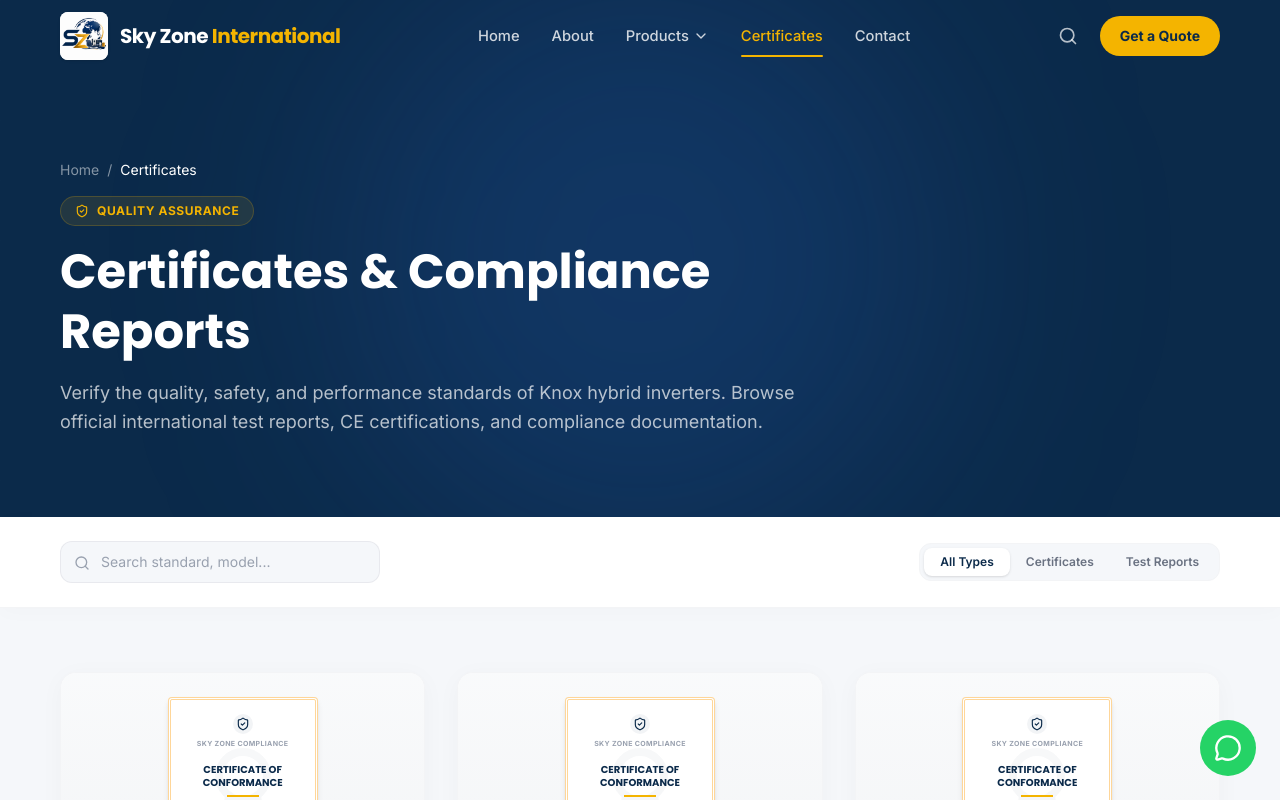
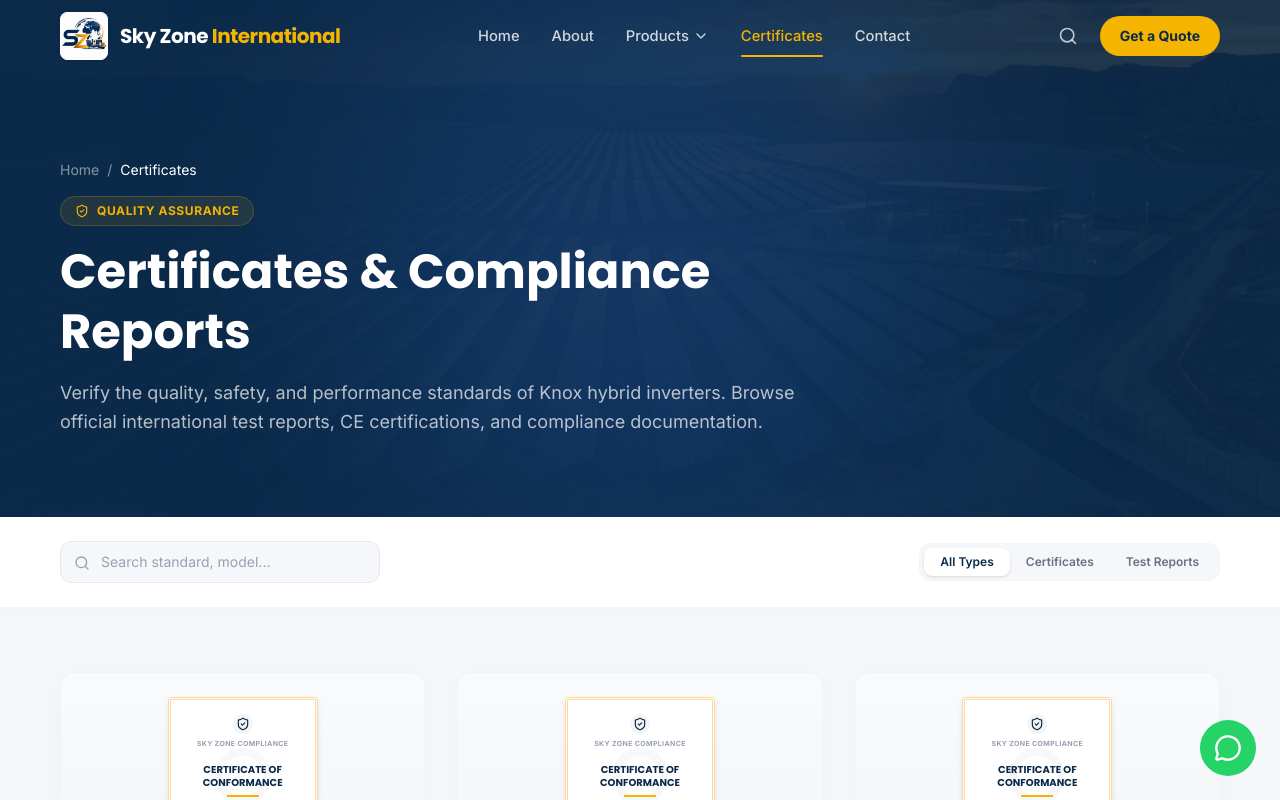
Before and after one commit to hosnemubarak/skyzone_platform, a Next.js app in the folder frontend/: page /certificates in a window 1280 px wide. Shown: the top 800 px of the page. Built offline with nearby package versions, Linux system fonts and the light colour scheme.

Commit message:
feat(pages): add background image hero-bg.png and gradient overlay to about, certificates, contact, and products pages

```diff
--- a/frontend/src/app/about/page.tsx
+++ b/frontend/src/app/about/page.tsx
@@ -36,8 +36,18 @@
   return (
     <>
       {/* Page Hero */}
-      <section className="bg-primary pt-32 pb-16 md:pt-40 md:pb-20">
-        <div className="max-w-[1200px] mx-auto px-5">
+      <section className="relative bg-primary pt-32 pb-16 md:pt-40 md:pb-20 overflow-hidden">
+        {/* Background image */}
+        <Image
+          src="/images/hero-bg.png"
+          alt=""
+          fill
+          className="object-cover opacity-20 pointer-events-none z-0"
+          priority
+        />
+        {/* Gradient overlay */}
+        <div className="absolute inset-0 bg-gradient-to-r from-primary/95 via-primary/80 to-primary/45 z-0" />
+        <div className="relative max-w-[1200px] mx-auto px-5 z-10">
           <div className="flex items-center gap-2 text-white/50 text-sm mb-4">
             <a href="/" className="hover:text-accent transition-colors">Home</a>
             <span>/</span>
--- a/frontend/src/components/certificates/CertificatesPageContent.tsx
+++ b/frontend/src/components/certificates/CertificatesPageContent.tsx
@@ -2,6 +2,7 @@
 
 import { useState, useMemo } from "react";
 import Link from "next/link";
+import Image from "next/image";
 import { FileText, Download, Eye, Search, X, ShieldCheck, Award, FileSpreadsheet } from "lucide-react";
 import ScrollReveal from "@/components/ui/ScrollReveal";
 
@@ -47,11 +48,21 @@
     <>
       {/* Page Hero */}
       <section className="relative bg-primary pt-32 pb-16 md:pt-40 md:pb-20 overflow-hidden">
+        {/* Background image */}
+        <Image
+          src="/images/hero-bg.png"
+          alt=""
+          fill
+          className="object-cover opacity-20 pointer-events-none z-0"
+          priority
+        />
+        {/* Gradient overlay */}
+        <div className="absolute inset-0 bg-gradient-to-r from-primary/95 via-primary/80 to-primary/45 z-0" />
         {/* Background visual details */}
-        <div className="absolute inset-0 hero-grid-pattern opacity-10" />
-        <div className="absolute top-1/2 left-1/2 -translate-x-1/2 -translate-y-1/2 w-[600px] h-[600px] bg-electric/15 rounded-full blur-[120px] pointer-events-none" />
+        <div className="absolute inset-0 hero-grid-pattern opacity-10 z-0" />
+        <div className="absolute top-1/2 left-1/2 -translate-x-1/2 -translate-y-1/2 w-[600px] h-[600px] bg-electric/15 rounded-full blur-[120px] pointer-events-none z-0" />
 
-        <div className="relative max-w-[1200px] mx-auto px-5">
+        <div className="relative max-w-[1200px] mx-auto px-5 z-10">
           <div className="flex items-center gap-2 text-white/50 text-sm mb-4">
             <Link href="/" className="hover:text-accent transition-colors">Home</Link>
             <span>/</span>
--- a/frontend/src/components/contact/ContactPageContent.tsx
+++ b/frontend/src/components/contact/ContactPageContent.tsx
@@ -1,6 +1,7 @@
 "use client";
 
 import { useState, type FormEvent } from "react";
+import Image from "next/image";
 import { MapPin, Phone, Mail, Clock, MessageCircle, Send } from "lucide-react";
 import SocialIcon from "@/components/ui/SocialIcon";
 import ScrollReveal from "@/components/ui/ScrollReveal";
@@ -57,8 +58,18 @@
   return (
     <>
       {/* Page Hero */}
-      <section className="bg-primary pt-32 pb-16 md:pt-40 md:pb-20">
-        <div className="max-w-[1200px] mx-auto px-5">
+      <section className="relative bg-primary pt-32 pb-16 md:pt-40 md:pb-20 overflow-hidden">
+        {/* Background image */}
+        <Image
+          src="/images/hero-bg.png"
+          alt=""
+          fill
+          className="object-cover opacity-20 pointer-events-none z-0"
+          priority
+        />
+        {/* Gradient overlay */}
+        <div className="absolute inset-0 bg-gradient-to-r from-primary/95 via-primary/80 to-primary/45 z-0" />
+        <div className="relative max-w-[1200px] mx-auto px-5 z-10">
           <div className="flex items-center gap-2 text-white/50 text-sm mb-4">
             <a href="/" className="hover:text-accent transition-colors">Home</a>
             <span>/</span>
--- a/frontend/src/components/products/ProductDetailContent.tsx
+++ b/frontend/src/components/products/ProductDetailContent.tsx
@@ -205,8 +205,18 @@
       </div>
 
       {/* Page Breadcrumb Header */}
-      <section className="bg-primary py-8 pt-32 border-b border-white/5">
-        <div className="max-w-[1200px] mx-auto px-5">
+      <section className="relative bg-primary py-8 pt-32 border-b border-white/5 overflow-hidden">
+        {/* Background image */}
+        <Image
+          src="/images/hero-bg.png"
+          alt=""
+          fill
+          className="object-cover opacity-20 pointer-events-none z-0"
+          priority
+        />
+        {/* Gradient overlay */}
+        <div className="absolute inset-0 bg-gradient-to-r from-primary/95 via-primary/80 to-primary/45 z-0" />
+        <div className="relative max-w-[1200px] mx-auto px-5 z-10">
           <div className="flex items-center gap-2 text-white/50 text-sm">
             <Link href="/" className="hover:text-accent transition-colors flex items-center gap-1">Home</Link>
             <ChevronRight className="w-4 h-4 text-white/30" />
--- a/frontend/src/components/products/ProductsPageContent.tsx
+++ b/frontend/src/components/products/ProductsPageContent.tsx
@@ -111,8 +111,18 @@
   return (
     <>
       {/* Page Hero */}
-      <section className="bg-primary pt-32 pb-16 md:pt-40 md:pb-20">
-        <div className="max-w-[1200px] mx-auto px-5">
+      <section className="relative bg-primary pt-32 pb-16 md:pt-40 md:pb-20 overflow-hidden">
+        {/* Background image */}
+        <Image
+          src="/images/hero-bg.png"
+          alt=""
+          fill
+          className="object-cover opacity-20 pointer-events-none z-0"
+          priority
+        />
+        {/* Gradient overlay */}
+        <div className="absolute inset-0 bg-gradient-to-r from-primary/95 via-primary/80 to-primary/45 z-0" />
+        <div className="relative max-w-[1200px] mx-auto px-5 z-10">
           <div className="flex items-center gap-2 text-white/50 text-sm mb-4">
             <Link href="/" className="hover:text-accent transition-colors">Home</Link>
             <span>/</span>
```
